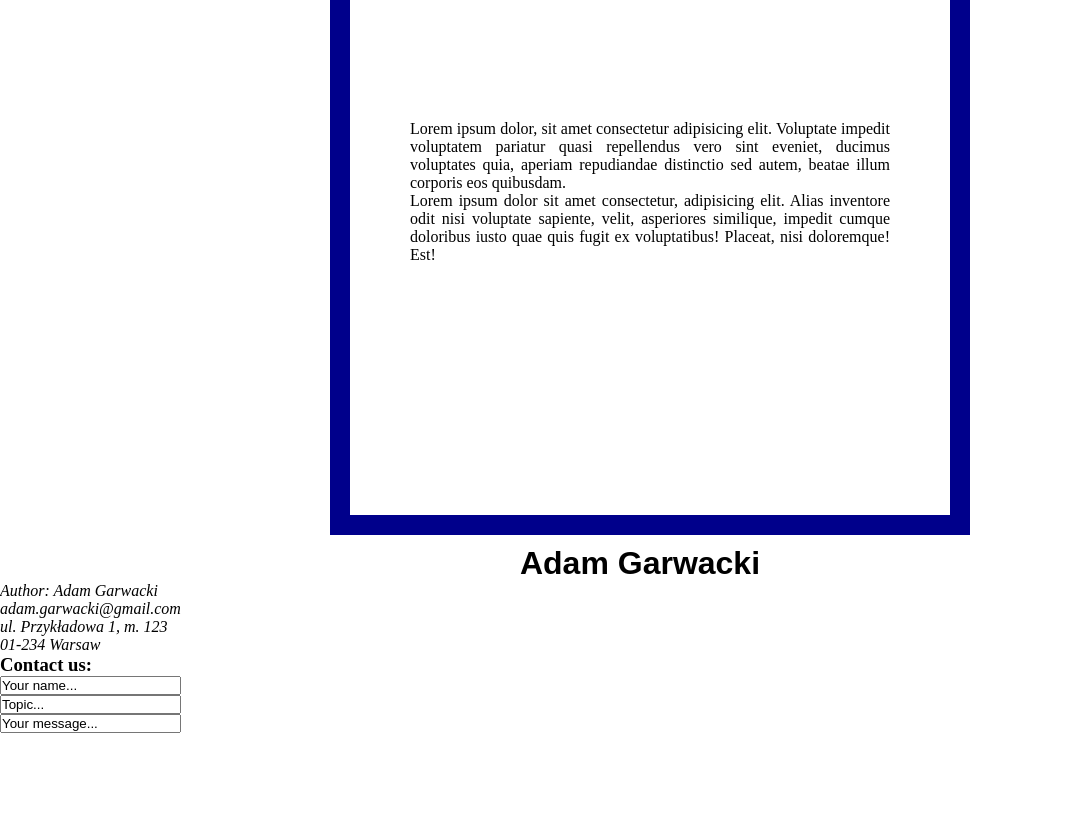
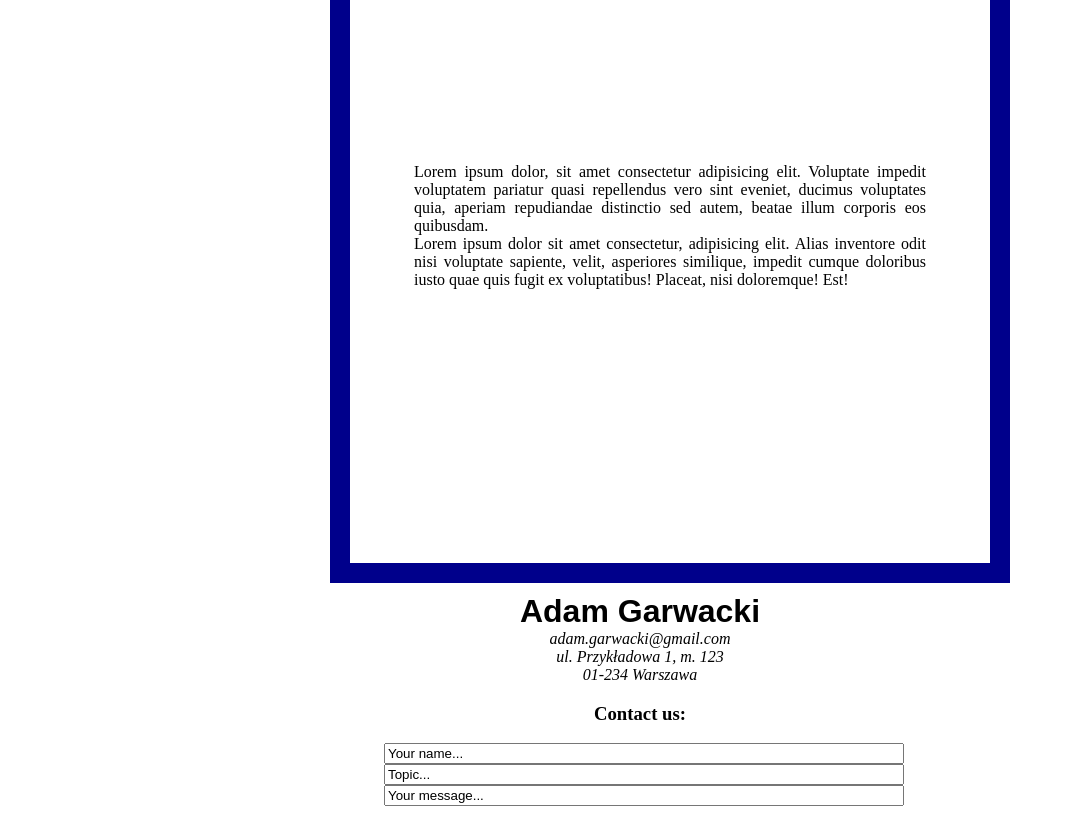
Before and after one commit to adamgarwacki/15-html-prosta-strona, a plain HTML site: page index.html in a window 1280 px wide. Shown: the part 2120-2942 px from the top of the page, without its empty margins (0-1073 px from the left). Before the commit the page ends 2853 px from the top, so only its background shows below. Drawn offline with Linux system fonts and the light colour scheme.

Commit message:
Dodano plik contact.css, dodano styl do sekcji "contact", usunięto niepotrzebny kod.

```diff
--- /dev/null
+++ b/contact.css
@@ -0,0 +1,25 @@
+/* contact.css odpowiada za sekcję "conatct" */
+
+#contact {
+    margin-bottom: 16px;
+}
+
+address {
+    width: 50%;
+    margin-left: 25%;
+    text-align: center;
+}
+
+#contact-us {
+    text-align: center;
+}
+
+form {
+    width: 40%;
+    margin-left: 30%;
+    box-align: center;
+}
+
+input {
+    width: 100%;
+}
--- a/index.html
+++ b/index.html
@@ -9,6 +9,7 @@
     <link rel="stylesheet" href="aboutus.css">
     <link rel="stylesheet" href="skill.css">
     <link rel="stylesheet" href="portfolio.css">
+    <link rel="stylesheet" href="contact.css">
 </head>
 <body>
     <!-- ponieważ w wielu miejscach trzeba było zastosować oddzielne kolory dla poszczególnych elementów, użyłem atrybutów style -->
@@ -68,16 +69,15 @@
     <section id="contact">
         <h1 class="naglowek">Adam Garwacki</h1>
         <address>
-            Author: Adam Garwacki<br>
             adam.garwacki@gmail.com<br>
             ul. Przykładowa 1, m. 123<br>
-            01-234 Warsaw
+            01-234 Warszawa
         </address>
-        <h3>Contact us:</h3>
+        <h3 id="contact-us">Contact us:</h3>
         <form>
-            <input type="text" value="Your name..." name="name" id="name"><br>
-            <input type="text" value="Topic..." name="topic" id="topic"><br>
-            <input type="text" value="Your message..." name="message" id="message">
+            <input type="text" value="Your name..." name="name" id="name" required><br>
+            <input type="text" value="Topic..." name="topic" id="topic" required><br>
+            <input type="text" value="Your message..." name="message" id="message" required>
         </form>
     </section>
 </body>
--- a/main.css
+++ b/main.css
@@ -1,10 +1,4 @@
 /* main.css ma odpowiadać za właściwości stałe dla całego dokumentu oraz za nawigację */
-
-* {
-    box-sizing: border-box;
-    margin: 0px;
-    padding: 0px;
-}
 
 body {
     margin: 0px;
--- a/portfolio.css
+++ b/portfolio.css
@@ -1,4 +1,5 @@
 /* portfolio.css odpowiada za sekcję "portfolio" */
+
 #portfolio {
     margin-top: 25%;
 
```
